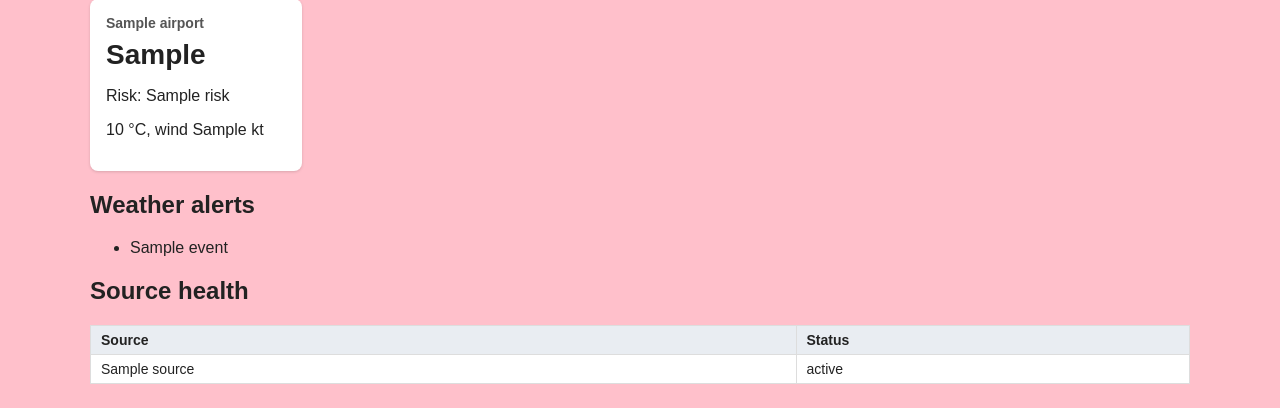
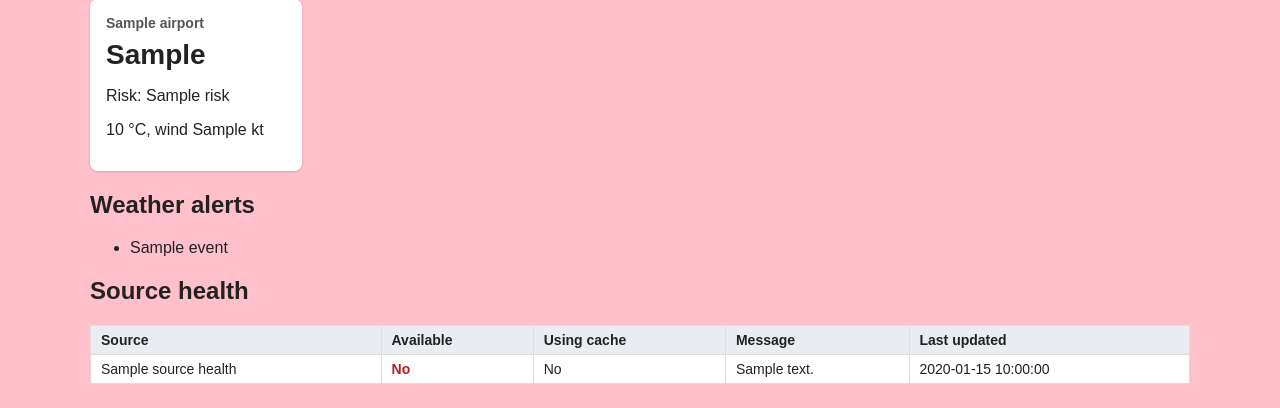
Before and after one commit to MohammedArrada/airspace_dashboard, a Flask app: template templates/dashboard.html in a window 1280 px wide. Shown: the part 537-945 px from the top of the page. Run offline with Flask 3, Linux system fonts and the light colour scheme; the template is opened without the code that fills it: most values are stand-ins (such as "Sample title", 1, 10 or a date in 2020).

Commit message:
fixing source-health function

```diff
--- a/app.py
+++ b/app.py
@@ -1,10 +1,11 @@
-import json
+import os
 from concurrent.futures import ThreadPoolExecutor
 from datetime import datetime, timezone
 from time import perf_counter
 
 from flask import Flask, redirect, render_template, url_for
 
+from services.cache_service import load_sample
 from services.aircraft_service import fetch_aircraft
 from services.weather_service import fetch_weather
 from services.alert_service import fetch_alerts
@@ -20,15 +21,36 @@ app = Flask(__name__)
 DATA = {}
 
 
-def load_sample(name):
-    try:
-        with open(f"cache/sample_{name}.json") as f:
-            return json.load(f)
-    except (OSError, ValueError):
-        return None
+def get_source(display_name, raw, sample_key):
+
+    health = {
+        "name": display_name,
+        "available": False,
+        "using_cache": False,
+        "message": "No data available",
+        "last_updated": None,
+    }
+
+    if raw is not None:
+        health["available"] = True
+        health["message"] = "Current data received"
+        health["last_updated"] = datetime.now().strftime("%Y-%m-%d %H:%M:%S")
+        return raw, health
+
+    sample = load_sample(sample_key)
+    if sample is not None:
+        modified = os.path.getmtime(f"cache/sample_{sample_key}.json")
+        health["using_cache"] = True
+        health["message"] = "Using cached data"
+        health["last_updated"] = datetime.fromtimestamp(modified).strftime("%Y-%m-%d %H:%M:%S")
+        return sample, health
+
+    return None, health
 
 
 def refresh_data():
+
+
     start = perf_counter()
     with ThreadPoolExecutor(max_workers=3) as executor:
         aircraft_future = executor.submit(fetch_aircraft)
@@ -39,32 +61,22 @@ def refresh_data():
         raw_alerts = alerts_future.result()
     retrieval_time = perf_counter() - start
 
-    ''' source_health
-    {
-    "name": "Aviation Weather Center",
-    "available": True,
-    "using_cache": False,
-    "message": "Current data received",
-    "last_updated": "2026-10-26 10:15:00"
-    }'''
-    sources = {}
-    # if raw_aircraft is not None:
-    #     sources["OpenSky (aircraft)"] = "Live"
-    # else:
-    #     raw_aircraft = load_sample("aircraft")
-    #     sources["OpenSky (aircraft)"] = "Saved sample" if raw_aircraft else "Failed"
 
-    # if raw_weather is not None:
-    #     sources["Aviation Weather (METAR)"] = "Live"
-    # else:
-    #     raw_weather = load_sample("weather")
-    #     sources["Aviation Weather (METAR)"] = "Saved sample" if raw_weather else "Failed"
 
-    # sources["NWS (alerts)"] = "Live" if raw_alerts is not None else "Failed"
+    raw_aircraft, aircraft_health = get_source("OpenSky Network", raw_aircraft, "aircraft")
+    raw_weather, weather_health = get_source("Aviation Weather Center", raw_weather, "weather")
+    raw_alerts, alerts_health = get_source("National Weather Service", raw_alerts, "alerts")
+
+    source_health = [aircraft_health, weather_health, alerts_health]
+
+
 
     aircraft = normalize_aircraft(raw_aircraft)
     weather = normalize_weather(raw_weather)
 
+
+    #risks will be like = {"KDCA": "low", "KBWI": "moderate" ...}
+    #im just adding risk to each observation in weather list
     risks = {r["airport"]: r["risk"] for r in classify_weather_risk(weather)}
     for obs in weather:
         obs["risk"] = risks.get(obs["airport"])
@@ -73,6 +85,8 @@ def refresh_data():
             obs["observed_text"] = when.strftime("%H:%M UTC")
         else:
             obs["observed_text"] = None
+
+
 
     summary = {
         "total": len(aircraft),
@@ -92,7 +106,7 @@ def refresh_data():
         "aircraft": aircraft,
         "weather": weather,
         "summary": summary,
-        "sources": sources,
+        "source_health": source_health,
         "alert_events": alert_events,
         "retrieval_time": round(retrieval_time, 2),
         "last_updated": datetime.now().strftime("%Y-%m-%d %H:%M:%S"),
@@ -109,15 +123,18 @@ def dashboard():
     ensure_data()
     return render_template("dashboard.html", **DATA)
 
+
 @app.route("/aircraft")
 def aircraft_page():
     ensure_data()
     return render_template("aircraft.html", **DATA)
 
+
 @app.route("/weather")
 def weather_page():
     ensure_data()
     return render_template("weather.html", **DATA)
+
 
 @app.route("/refresh")
 def refresh():
@@ -126,4 +143,4 @@ def refresh():
 
 
 if __name__ == "__main__":
-    app.run(debug=True,port=5001)
+    app.run(debug=True, port=5001)
--- a/templates/dashboard.html
+++ b/templates/dashboard.html
@@ -77,11 +77,19 @@
 
 <h2>Source health</h2>
 <table>
-    <tr><th>Source</th><th>Status</th></tr>
-    {% for name, status in sources.items() %}
     <tr>
-        <td>{{ name }}</td>
-        <td class="status-{{ status|replace(' ', '-')|lower }}">{{ status }}</td>
+        <th>Source</th><th>Available</th><th>Using cache</th>
+        <th>Message</th><th>Last updated</th>
+    </tr>
+    {% for s in source_health %}
+    <tr>
+        <td>{{ s.name }}</td>
+        <td class="{{ 'status-live' if s.available else ('status-saved-sample' if s.using_cache else 'status-failed') }}">
+            {{ "Yes" if s.available else "No" }}
+        </td>
+        <td>{{ "Yes" if s.using_cache else "No" }}</td>
+        <td>{{ s.message }}</td>
+        <td>{{ s.last_updated or "N/A" }}</td>
     </tr>
     {% endfor %}
 </table>
```
Also changed, not shown: services/cache_service.py (+9 -0 lines).
